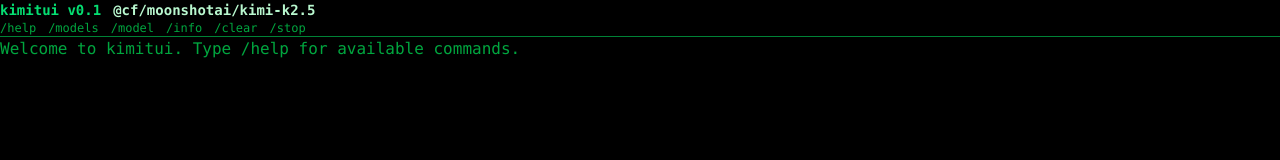
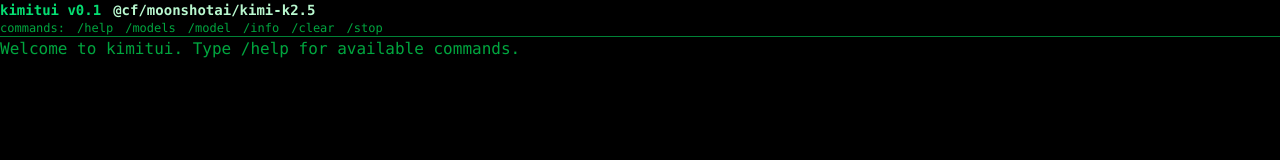
Before and after one commit to rod773/kimitui, a Next.js app: page / in a window 1280 px wide. Shown: the top 160 px of the page. Built offline with nearby package versions, Linux system fonts and the light colour scheme.

Commit message:
Add 'commands:' title in header

```diff
--- a/src/app/page.tsx
+++ b/src/app/page.tsx
@@ -403,6 +403,7 @@
         </span>
       </div>
       <div className="flex gap-3 px-4 pb-1.5 text-xs text-green-600">
+        <span>commands:</span>
         {COMMANDS.map((cmd) => (
           <span key={cmd}>{cmd}</span>
         ))}
```
